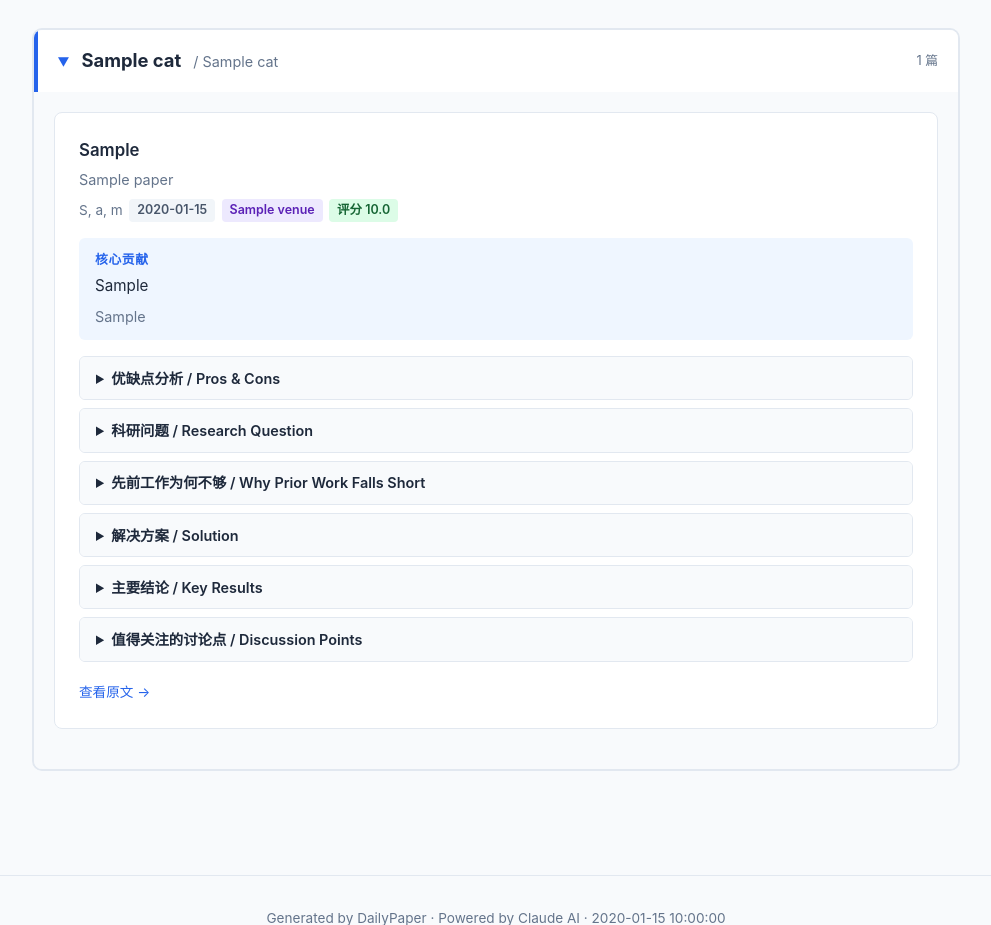
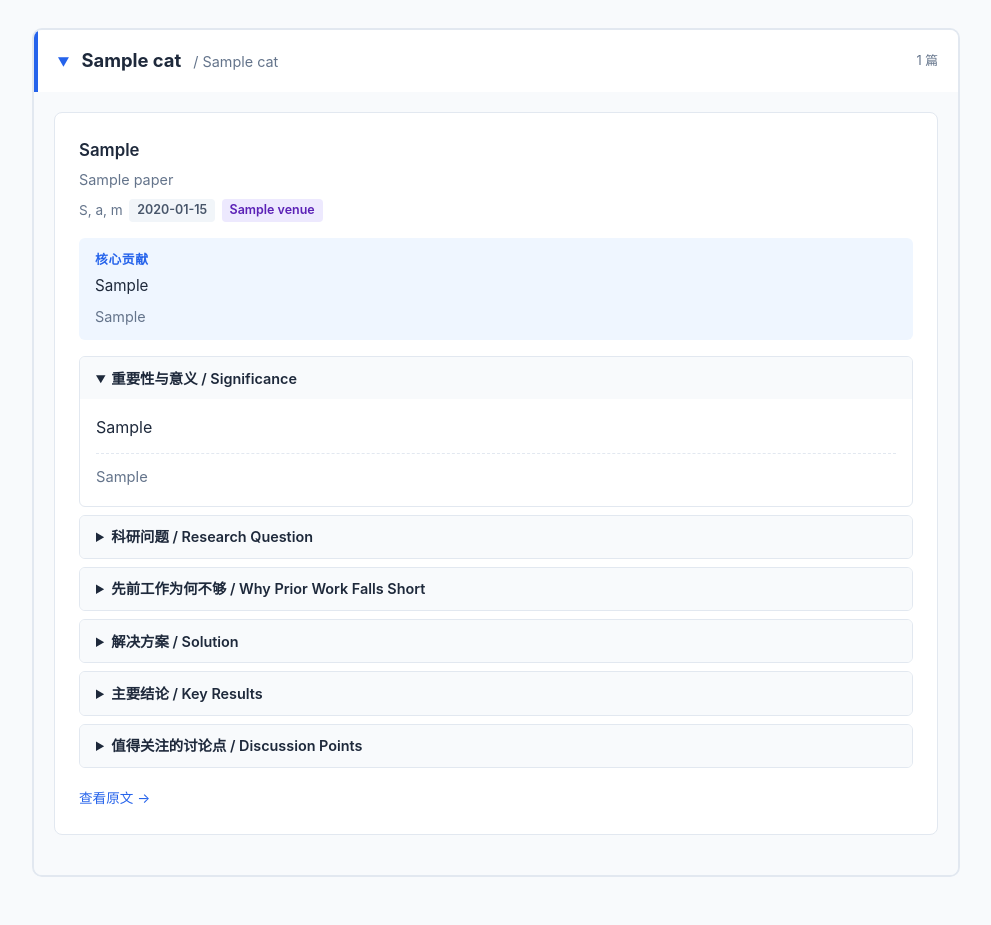
Before and after one commit to minxingzhang/DailyReading, a Python web app: template templates/daily.html.j2 in a window 1280 px wide. Shown: the part 165-1090 px from the top of the page, without its empty margins (144-1135 px from the left). Run offline with Jinja, Linux system fonts and the light colour scheme; the template is opened without the code that fills it: most values are stand-ins (such as "Sample title", 1, 10 or a date in 2020).

Commit message:
refactor: replace pros/cons with significance section, remove score display
- score_papers.py: community_attention and author_prestige are now bonus-only (floor 5, never penalize)
- models.py: add significance_zh/en to PaperAnalysis, remove unused pros/cons from display flow
- generate_analysis.py: add significance field to analysis tool schema
- templates/daily.html.j2: remove score badge, remove pros/cons block, add significance section (open by default), remove fallback markers

Co-Authored-By: Claude Sonnet 4.6 <noreply@anthropic.com>

```diff
--- a/scripts/generate_analysis.py
+++ b/scripts/generate_analysis.py
@@ -27,6 +27,8 @@ ANALYSIS_TOOL = {
         "properties": {
             "tldr_zh": {"type": "string", "description": "ONE sentence in Chinese: core contribution"},
             "tldr_en": {"type": "string", "description": "ONE sentence in English: core contribution"},
+            "significance_zh": {"type": "string", "description": "2-3 sentences in Chinese: why this paper matters — its importance and potential impact for the research community or practitioners"},
+            "significance_en": {"type": "string", "description": "2-3 sentences in English: why this paper matters — its importance and potential impact for the research community or practitioners"},
             "research_question_zh": {"type": "string", "description": "2-3 sentences: what problem and why it matters (Chinese)"},
             "research_question_en": {"type": "string", "description": "2-3 sentences: what problem and why it matters (English)"},
             "prior_work_zh": {"type": "string", "description": "2-3 sentences: key limitations of existing approaches (Chinese)"},
@@ -48,6 +50,7 @@ ANALYSIS_TOOL = {
         },
         "required": [
             "tldr_zh", "tldr_en",
+            "significance_zh", "significance_en",
             "research_question_zh", "research_question_en",
             "prior_work_zh", "prior_work_en",
             "solution_zh", "solution_en",
@@ -86,6 +89,8 @@ def generate_analysis(scored_paper: ScoredPaper, client: Anthropic) -> PaperAnal
                 scored_paper=scored_paper,
                 tldr_zh=d["tldr_zh"],
                 tldr_en=d["tldr_en"],
+                significance_zh=d["significance_zh"],
+                significance_en=d["significance_en"],
                 research_question_zh=d["research_question_zh"],
                 research_question_en=d["research_question_en"],
                 prior_work_zh=d["prior_work_zh"],
--- a/scripts/models.py
+++ b/scripts/models.py
@@ -34,6 +34,8 @@ class PaperAnalysis:
     scored_paper: ScoredPaper
     tldr_zh: str
     tldr_en: str
+    significance_zh: str
+    significance_en: str
     research_question_zh: str
     research_question_en: str
     prior_work_zh: str
--- a/scripts/score_papers.py
+++ b/scripts/score_papers.py
@@ -17,9 +17,9 @@ HuggingFace upvotes: {hf_upvotes}{venue_line}
 Score this paper 1-10 on each dimension:
 1. topic_importance: Is the problem worth solving? Not trivial or marginal?
 2. trend_alignment: Does it align with current frontiers in {category_name}?
-3. community_attention: Based on upvotes and topic appeal (use HF upvotes as signal if >0)
+3. community_attention: BONUS-ONLY signal. Default is 5 (neutral) when upvotes are low or unknown. Only score ABOVE 5 if HF upvotes are high (>=10) or the topic is clearly trending. NEVER score below 5 — lack of community attention is not a weakness.
 4. practical_significance: Does it have concrete practical value, not just theoretical?
-5. author_prestige: Are authors from well-known institutions (MIT, CMU, Google, DeepMind, Stanford, etc.)?
+5. author_prestige: BONUS-ONLY signal. Default is 5 (neutral) for unknown or less prominent institutions. Only score ABOVE 5 if authors are from well-known institutions (MIT, CMU, Google, DeepMind, Stanford, etc.). NEVER score below 5 — unknown affiliation is not a weakness.
 6. paper_completeness: Does it appear to have solid experiments and rigorous methodology?
 
 Weights: topic_importance=25%, trend_alignment=20%, community_attention=15%, practical_significance=20%, author_prestige=10%, paper_completeness=10%
--- a/templates/daily.html.j2
+++ b/templates/daily.html.j2
@@ -35,13 +35,9 @@
     .paper-title-en { color: var(--muted); font-size: 0.9rem; margin-bottom: 0.5rem; }
     .paper-meta { font-size: 0.85rem; color: var(--muted); margin-bottom: 1rem; display: flex; flex-wrap: wrap; gap: 0.4rem; align-items: center; }
     .badge { display: inline-block; border-radius: 4px; padding: 0.1rem 0.5rem; font-size: 0.78rem; font-weight: 600; }
-    .badge-score { background: #dcfce7; color: #166534; }
     .badge-hf { background: #fef3c7; color: #92400e; }
     .badge-venue { background: #ede9fe; color: #5b21b6; }
     .badge-date { background: #f1f5f9; color: #475569; }
-    .badge-fallback { background: #fff3cd; color: #7c5800; border: 1px solid #ffc107; }
-    .fallback-notice { background: #fffbe6; border: 1px solid #ffc107; border-radius: 6px; padding: 0.6rem 1rem; margin-bottom: 1rem; font-size: 0.88rem; color: #7c5800; }
-
     /* TL;DR block */
     .tldr { background: #eff6ff; border-radius: 6px; padding: 0.75rem 1rem; margin-bottom: 1rem; font-size: 0.95rem; }
     .tldr-label { font-weight: 600; color: var(--accent); font-size: 0.8rem; text-transform: uppercase; letter-spacing: 0.05em; margin-bottom: 0.25rem; }
@@ -55,16 +51,6 @@
     .en { color: var(--muted); font-size: 0.92rem; border-top: 1px dashed #e2e8f0; padding-top: 0.75rem; }
     .discussion-list { padding-left: 1.25rem; }
     .discussion-list li { margin-bottom: 0.4rem; }
-
-    /* Pros / Cons */
-    .pros-cons { display: grid; grid-template-columns: 1fr 1fr; gap: 0.75rem; }
-    .pros-box, .cons-box { border-radius: 6px; padding: 0.6rem 0.8rem; font-size: 0.88rem; }
-    .pros-box { background: #f0fdf4; border: 1px solid #bbf7d0; }
-    .cons-box { background: #fff7f7; border: 1px solid #fecaca; }
-    .pros-box strong { color: #166534; }
-    .cons-box strong { color: #991b1b; }
-    .pros-cons ul { padding-left: 1.1rem; margin-top: 0.3rem; }
-    .pros-cons li { margin-bottom: 0.25rem; }
 
     .paper-link { display: inline-block; margin-top: 0.75rem; color: var(--accent); font-size: 0.85rem; text-decoration: none; }
     .paper-link:hover { text-decoration: underline; }
@@ -99,15 +85,7 @@
           <span class="badge badge-date">{{ paper.published.strftime('%Y-%m-%d') }}</span>
           {% if paper.venue %}<span class="badge badge-venue">{{ paper.venue }}</span>{% endif %}
           {% if paper.hf_upvotes > 0 %}<span class="badge badge-hf">⬆ {{ paper.hf_upvotes }} HF</span>{% endif %}
-          <span class="badge badge-score">评分 {{ "%.1f" | format(sp.score) }}</span>
-          {% if sp.is_fallback %}<span class="badge badge-fallback">⚠ 兜底推送</span>{% endif %}
         </div>
-
-        {% if sp.is_fallback %}
-        <div class="fallback-notice">
-          ⚠ <strong>本篇为兜底推送</strong>：当日无论文达到质量阈值（6.0分），此篇为候选中得分最高者，相关性或质量可能有限，请结合下方优缺点分析自行判断。
-        </div>
-        {% endif %}
 
         <div class="tldr">
           <div class="tldr-label">核心贡献</div>
@@ -115,35 +93,13 @@
           <div style="color:#64748b;font-size:0.9rem;margin-top:0.4rem">{{ analysis.tldr_en }}</div>
         </div>
 
-        {% if sp.pros or sp.cons %}
-        <details {% if sp.is_fallback %}open{% endif %}>
-          <summary>优缺点分析 / Pros &amp; Cons</summary>
+        <details open>
+          <summary>重要性与意义 / Significance</summary>
           <div class="detail-content">
-            <div class="pros-cons">
-              <div class="pros-box">
-                <strong>✓ 优势</strong>
-                <ul>
-                  {% for i in range(sp.pros_zh | length) %}
-                  <li>{{ sp.pros_zh[i] }}{% if i < (sp.pros | length) %}<span style="display:block;margin-top:0.1rem">{{ sp.pros[i] }}</span>{% endif %}</li>
-                  {% else %}
-                  {% for p in sp.pros %}<li>{{ p }}</li>{% endfor %}
-                  {% endfor %}
-                </ul>
-              </div>
-              <div class="cons-box">
-                <strong>✗ 不足</strong>
-                <ul>
-                  {% for i in range(sp.cons_zh | length) %}
-                  <li>{{ sp.cons_zh[i] }}{% if i < (sp.cons | length) %}<span style="display:block;margin-top:0.1rem">{{ sp.cons[i] }}</span>{% endif %}</li>
-                  {% else %}
-                  {% for c in sp.cons %}<li>{{ c }}</li>{% endfor %}
-                  {% endfor %}
-                </ul>
-              </div>
-            </div>
+            <div class="zh">{{ analysis.significance_zh }}</div>
+            <div class="en">{{ analysis.significance_en }}</div>
           </div>
         </details>
-        {% endif %}
 
         <details>
           <summary>科研问题 / Research Question</summary>
```
Also changed, not shown: README.md.
